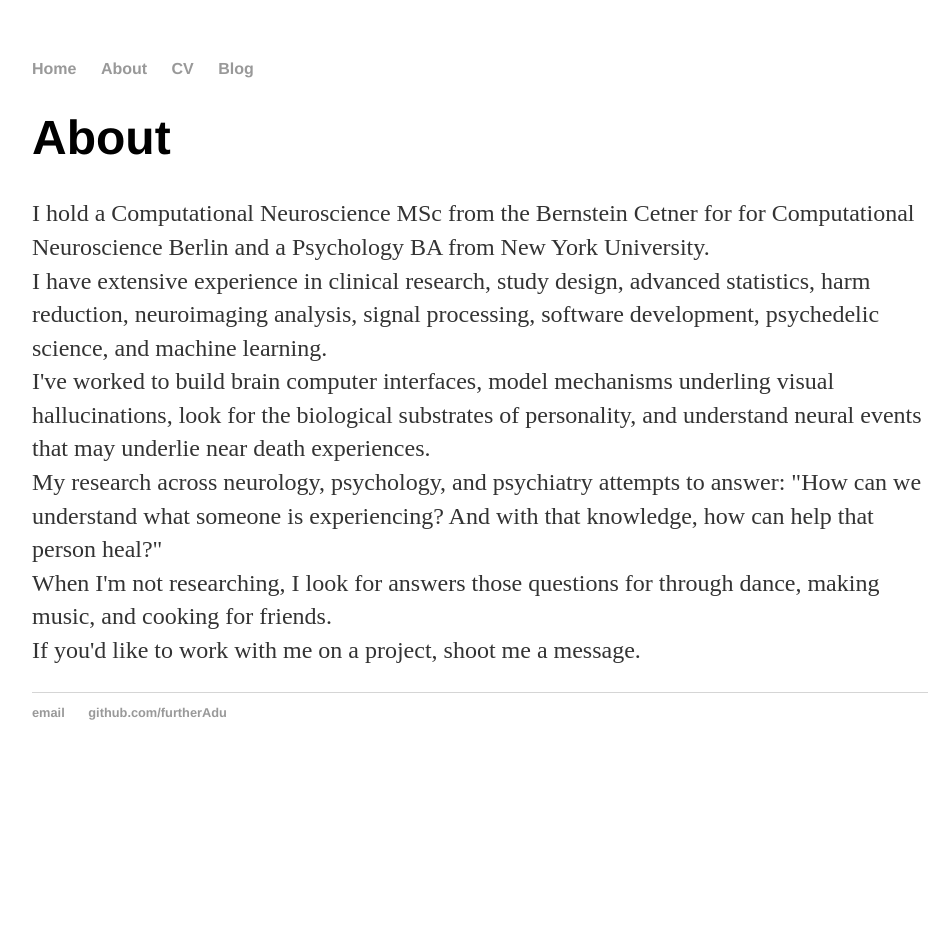
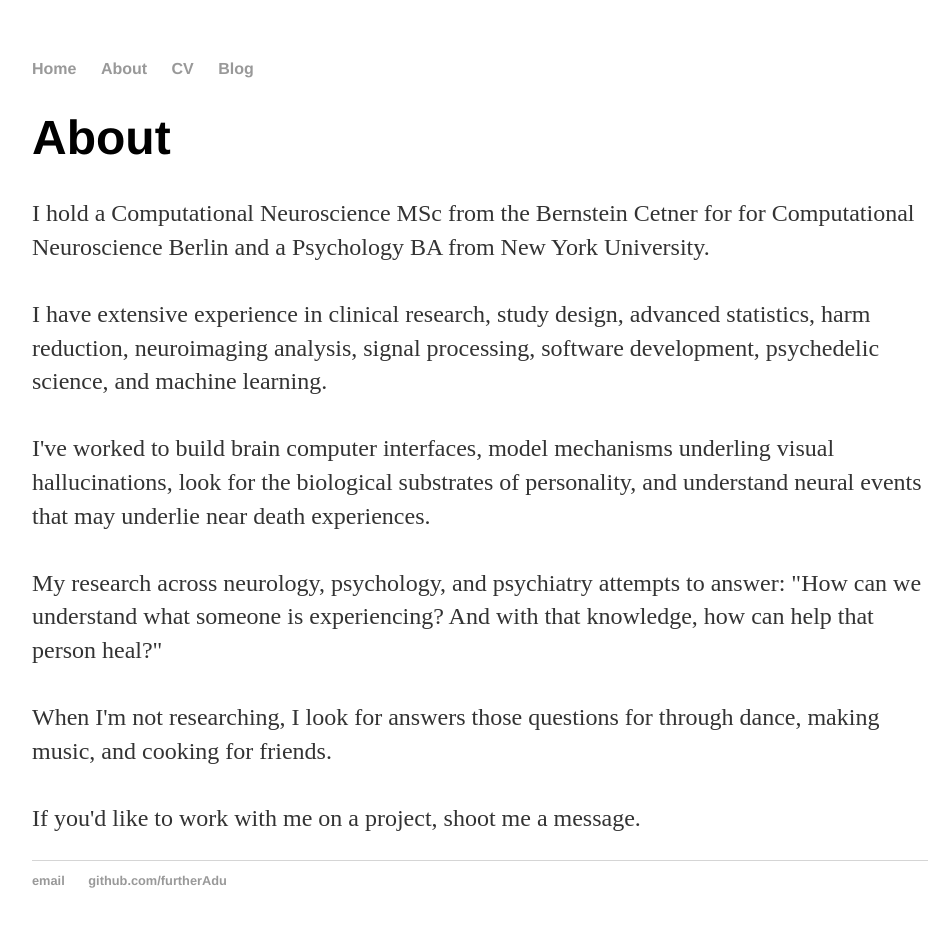
Before and after one commit to furtherAdu/furtherAdu.github.io, a Jekyll site: the page built from about.html, in a window 1280 px wide. Shown: the whole page, without its empty margins (160-1112 px from the left). Built offline with Jekyll 4.4.1, drawn with Linux system fonts in a browser that asks for light colours; before the commit the page ends 900 px from its top, so only the background shows below that.

```diff
--- a/about.html
+++ b/about.html
@@ -5,15 +5,15 @@ title: About Adu Matory
 <div class="about">
 	<h1>About</h1>
 
-  <p>I hold a Computational Neuroscience MSc from the Bernstein Cetner for for Computational Neuroscience Berlin and a Psychology BA from New York University.<br />
+  <p>I hold a Computational Neuroscience MSc from the Bernstein Cetner for for Computational Neuroscience Berlin and a Psychology BA from New York University.<br /><br />
 
-  I have extensive experience in clinical research, study design, advanced statistics, harm reduction, neuroimaging analysis, signal processing, software development, psychedelic science, and machine learning.<br />
+  I have extensive experience in clinical research, study design, advanced statistics, harm reduction, neuroimaging analysis, signal processing, software development, psychedelic science, and machine learning.<br /><br />
 
-  I've worked to build brain computer interfaces, model mechanisms underling visual hallucinations, look for the biological substrates of personality, and understand neural events that may underlie near death experiences.<br />
+  I've worked to build brain computer interfaces, model mechanisms underling visual hallucinations, look for the biological substrates of personality, and understand neural events that may underlie near death experiences.<br /><br />
 
-  My research across neurology, psychology, and psychiatry attempts to answer: "How can we understand what someone is experiencing? And with that knowledge, how can help that person heal?"<br />
+  My research across neurology, psychology, and psychiatry attempts to answer: "How can we understand what someone is experiencing? And with that knowledge, how can help that person heal?"<br /><br />
 
-  When I'm not researching, I look for answers those questions for through dance, making music, and cooking for friends.<br />
+  When I'm not researching, I look for answers those questions for through dance, making music, and cooking for friends.<br /><br />
 
   If you'd like to work with me on a project, shoot me a message.</p>
 
```
